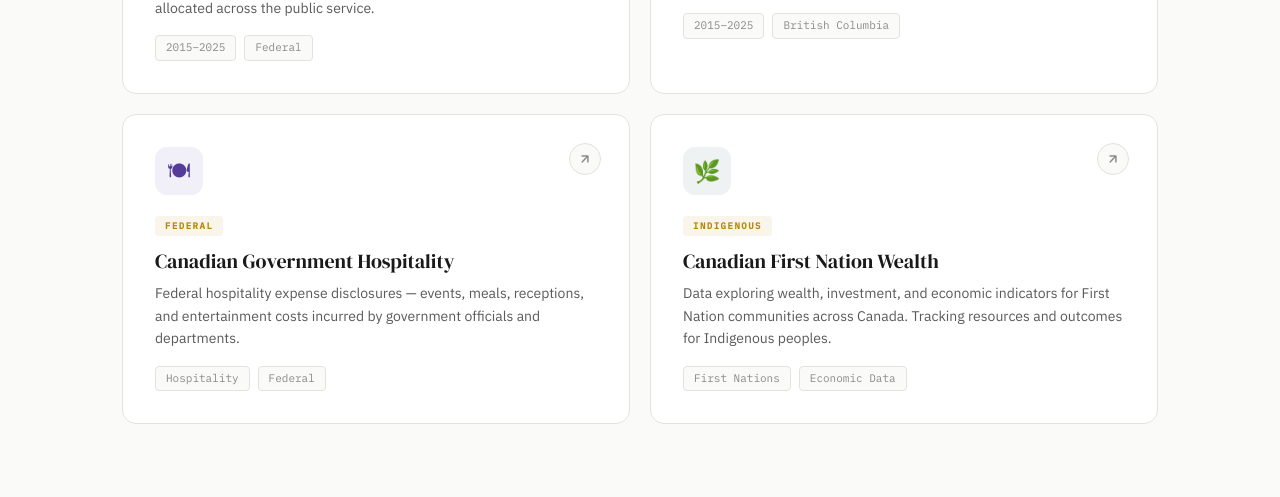
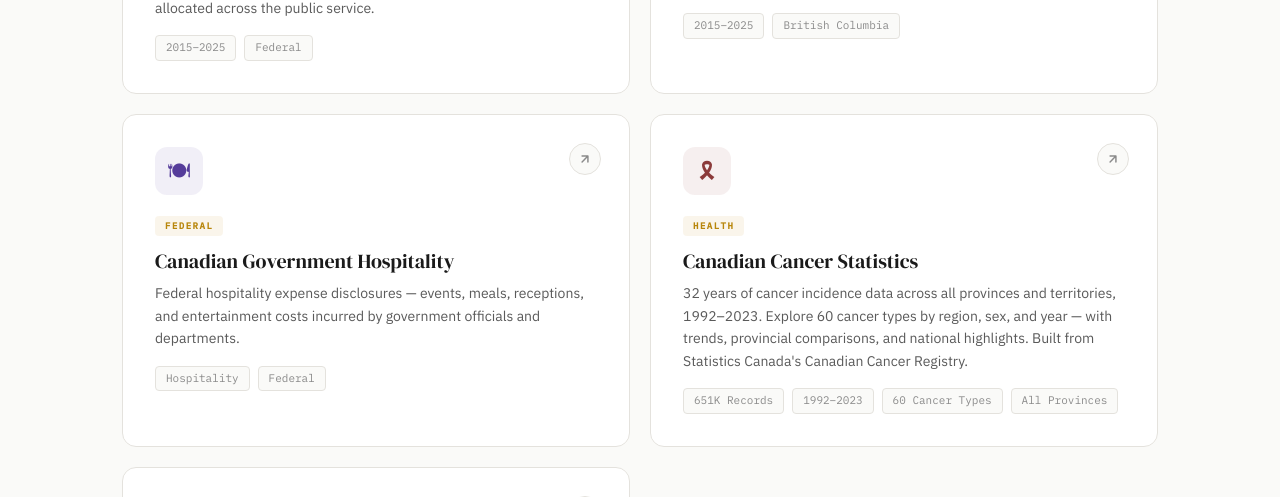
Before and after one commit to TheReclamare/thereclamare.github.io, a plain HTML site: page index.html in a window 1280 px wide. Shown: the part 1078-1575 px from the top of the page. Drawn offline with Linux system fonts and the light colour scheme.

Commit message:
Update index

```diff
--- a/index.html
+++ b/index.html
@@ -382,6 +382,25 @@
       </div>
     </a>
 
+    <!-- Canadian Cancer Statistics -->
+    <a class="project-card" href="/Canadian_Cancer_Statistics/">
+      <div class="card-icon" style="background:rgba(139,58,58,0.08);color:var(--red-muted);">🎗</div>
+      <div class="card-content">
+        <div class="card-badge">Health</div>
+        <h3>Canadian Cancer Statistics</h3>
+        <p>32 years of cancer incidence data across all provinces and territories, 1992–2023. Explore 60 cancer types by region, sex, and year — with trends, provincial comparisons, and national highlights. Built from Statistics Canada's Canadian Cancer Registry.</p>
+        <div class="card-tags">
+          <span class="card-tag">651K Records</span>
+          <span class="card-tag">1992–2023</span>
+          <span class="card-tag">60 Cancer Types</span>
+          <span class="card-tag">All Provinces</span>
+        </div>
+      </div>
+      <div class="card-arrow">
+        <svg width="14" height="14" viewBox="0 0 24 24" fill="none" stroke="currentColor" stroke-width="2.5" stroke-linecap="round"><path d="M7 17L17 7M17 7H7M17 7v10"/></svg>
+      </div>
+    </a>
+
     <!-- First Nation Wealth -->
     <a class="project-card" href="/cdn-fn-wealth/">
       <div class="card-icon" style="background:rgba(40,94,97,0.08);color:var(--teal-muted);">🌿</div>
```
